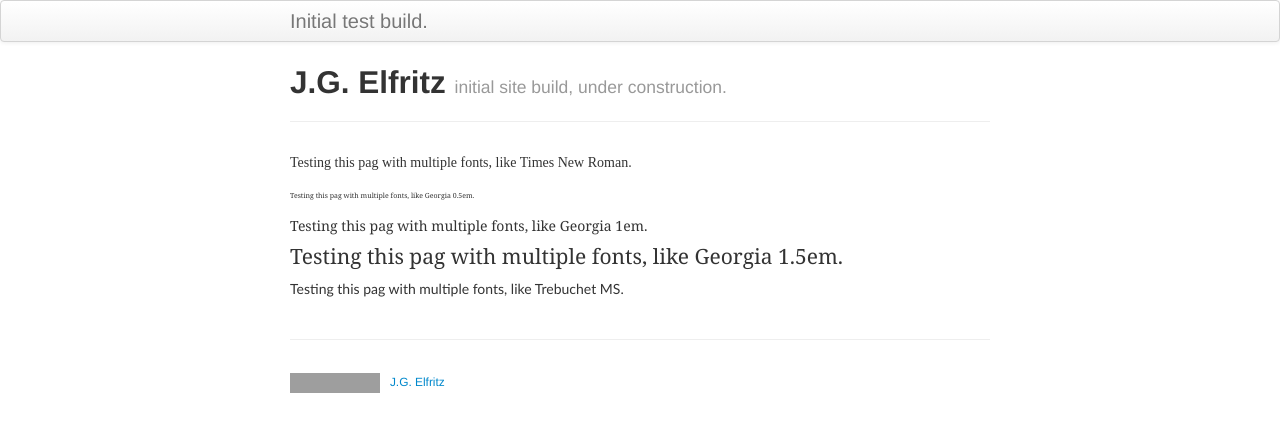
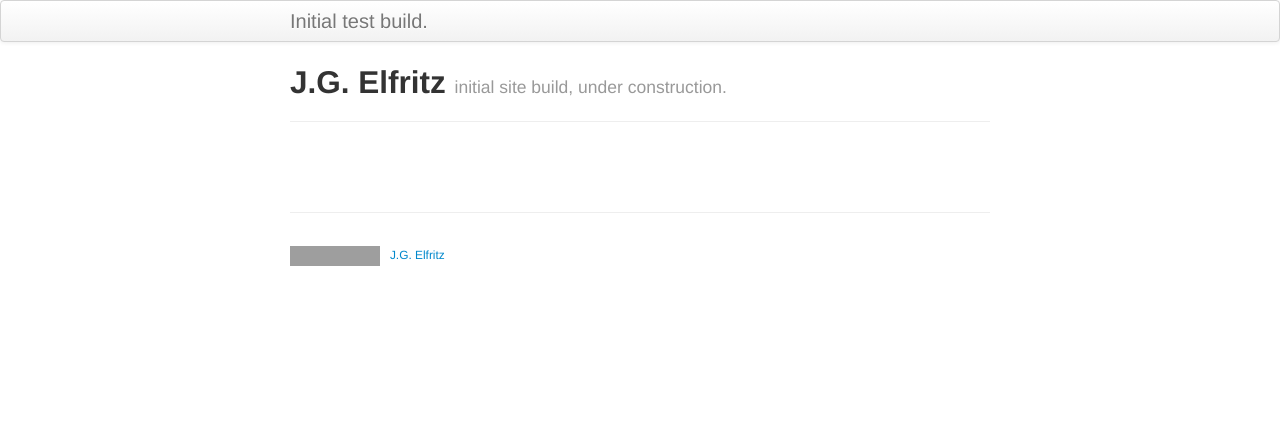
Before and after one commit to justinelfritz/justinelfritz.github.io, a Jekyll site: the page built from index.md, in a window 1280 px wide. Shown: the top 432 px of the page. Built offline with Jekyll 4.4.1, drawn with Linux system fonts in a browser that asks for light colours; grey boxes are pictures that could not be loaded.

Commit message:
ready for content updates, menu addition etc.

```diff
--- a/index.md
+++ b/index.md
@@ -4,19 +4,6 @@ title: J.G. Elfritz
 tagline: initial site build, under construction.
 description: Site build following K.Broman template for github.io
 ---
-
-<span style="font-family:Times New Roman">Testing this pag with multiple fonts, like Times New Roman.</span>
-
-<span style="font-family:Georgia; font-size: 0.5em">Testing this pag with multiple fonts, like Georgia 0.5em.</span>
-
-<span style="font-family:Georgia; font-size: 1.0em">Testing this pag with multiple fonts, like Georgia 1em.</span>
-
-<span style="font-family:Georgia; font-size: 1.5em">Testing this pag with multiple fonts, like Georgia 1.5em.</span>
-
-<span style="font-family:Trebuchet MS">Testing this pag with multiple fonts, like Trebuchet MS.</span>
-
-
-
 
 <!---[Github Pages](https://pages.github.com) provide a simple way to make a --->
 <!---website using--->
```
